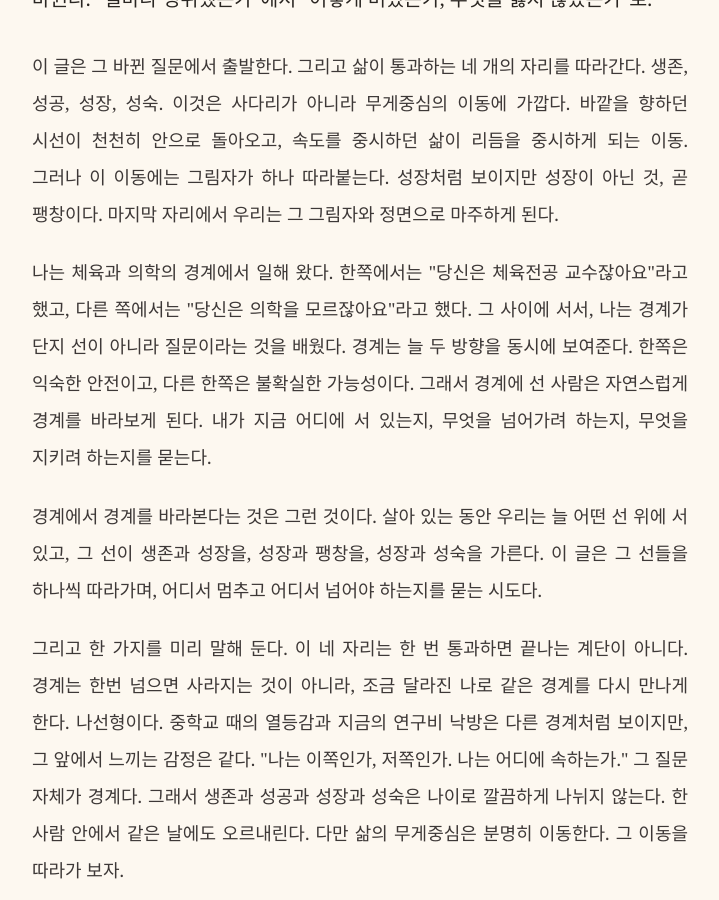
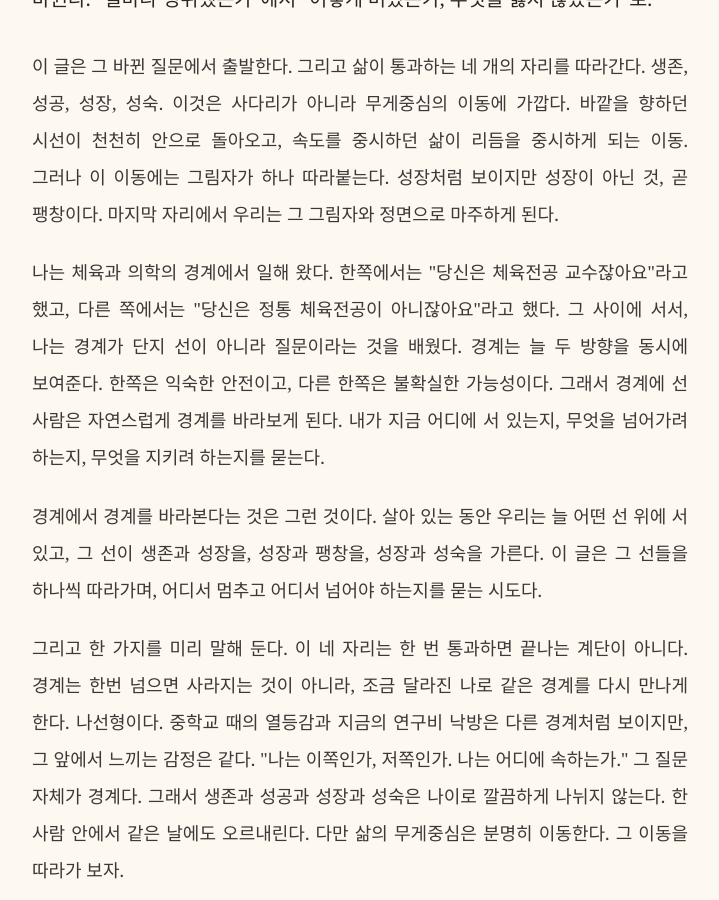
Before and after one commit to justinjeon70-hue/justin-jeon-website, a Jekyll site: the page gyeonggye-growth.html, which Jekyll copies as it is, in a window 1280 px wide and 900 px high, scrolled down 911 px. Shown: the whole window, without its empty margins (280-999 px from the left). Built offline with Jekyll 4.4.1, drawn with Linux system fonts in a browser that asks for light colours; some web fonts are replaced.

Commit message:
Edit opening: second quote → "정통 체육전공이 아니잖아요"
Both sides reject the boundary-stander: medicine sees a PE professor,
PE sees someone not purely PE.

Co-Authored-By: Claude Opus 4.8 (1M context) <noreply@anthropic.com>

```diff
--- a/gyeonggye-growth.html
+++ b/gyeonggye-growth.html
@@ -90,7 +90,7 @@
 
   <p class="lead">한 해를 어떻게 평가해야 할까. 우리는 너무 빠르게 결론에 도달한다. 성과가 있으면 성공, 없으면 실패. 통과하면 잘한 해, 떨어지면 잘못 산 해. 이 단순한 이분법은 편리하지만, 삶을 지나치게 축소한다. 특히 중년 이후에는 더 그렇다. 젊을 때의 목표는 대개 분명했다. 더 높이 올라가는 것, 더 많이 이루는 것, 더 빨리 도착하는 것. 그러나 어느 시점부터 목표는 흐릿해지고, 질문 자체가 바뀐다. "얼마나 성취했는가"에서 "어떻게 버텼는가, 무엇을 잃지 않았는가"로.</p>
   <p>이 글은 그 바뀐 질문에서 출발한다. 그리고 삶이 통과하는 네 개의 자리를 따라간다. 생존, 성공, 성장, 성숙. 이것은 사다리가 아니라 무게중심의 이동에 가깝다. 바깥을 향하던 시선이 천천히 안으로 돌아오고, 속도를 중시하던 삶이 리듬을 중시하게 되는 이동. 그러나 이 이동에는 그림자가 하나 따라붙는다. 성장처럼 보이지만 성장이 아닌 것, 곧 팽창이다. 마지막 자리에서 우리는 그 그림자와 정면으로 마주하게 된다.</p>
-  <p>나는 체육과 의학의 경계에서 일해 왔다. 한쪽에서는 "당신은 체육전공 교수잖아요"라고 했고, 다른 쪽에서는 "당신은 의학을 모르잖아요"라고 했다. 그 사이에 서서, 나는 경계가 단지 선이 아니라 질문이라는 것을 배웠다. 경계는 늘 두 방향을 동시에 보여준다. 한쪽은 익숙한 안전이고, 다른 한쪽은 불확실한 가능성이다. 그래서 경계에 선 사람은 자연스럽게 경계를 바라보게 된다. 내가 지금 어디에 서 있는지, 무엇을 넘어가려 하는지, 무엇을 지키려 하는지를 묻는다.</p>
+  <p>나는 체육과 의학의 경계에서 일해 왔다. 한쪽에서는 "당신은 체육전공 교수잖아요"라고 했고, 다른 쪽에서는 "당신은 정통 체육전공이 아니잖아요"라고 했다. 그 사이에 서서, 나는 경계가 단지 선이 아니라 질문이라는 것을 배웠다. 경계는 늘 두 방향을 동시에 보여준다. 한쪽은 익숙한 안전이고, 다른 한쪽은 불확실한 가능성이다. 그래서 경계에 선 사람은 자연스럽게 경계를 바라보게 된다. 내가 지금 어디에 서 있는지, 무엇을 넘어가려 하는지, 무엇을 지키려 하는지를 묻는다.</p>
   <p>경계에서 경계를 바라본다는 것은 그런 것이다. 살아 있는 동안 우리는 늘 어떤 선 위에 서 있고, 그 선이 생존과 성장을, 성장과 팽창을, 성장과 성숙을 가른다. 이 글은 그 선들을 하나씩 따라가며, 어디서 멈추고 어디서 넘어야 하는지를 묻는 시도다.</p>
   <p>그리고 한 가지를 미리 말해 둔다. 이 네 자리는 한 번 통과하면 끝나는 계단이 아니다. 경계는 한번 넘으면 사라지는 것이 아니라, 조금 달라진 나로 같은 경계를 다시 만나게 한다. 나선형이다. 중학교 때의 열등감과 지금의 연구비 낙방은 다른 경계처럼 보이지만, 그 앞에서 느끼는 감정은 같다. "나는 이쪽인가, 저쪽인가. 나는 어디에 속하는가." 그 질문 자체가 경계다. 그래서 생존과 성공과 성장과 성숙은 나이로 깔끔하게 나뉘지 않는다. 한 사람 안에서 같은 날에도 오르내린다. 다만 삶의 무게중심은 분명히 이동한다. 그 이동을 따라가 보자.</p>
   <div class="scene-break"><span>&middot; &middot; &middot;</span></div>
```
